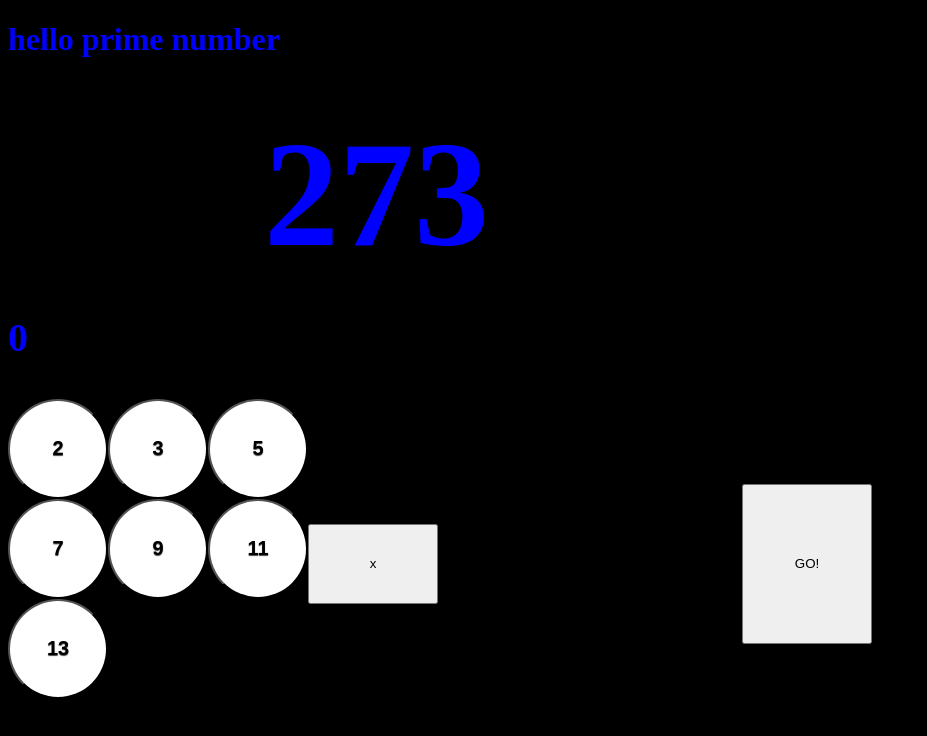
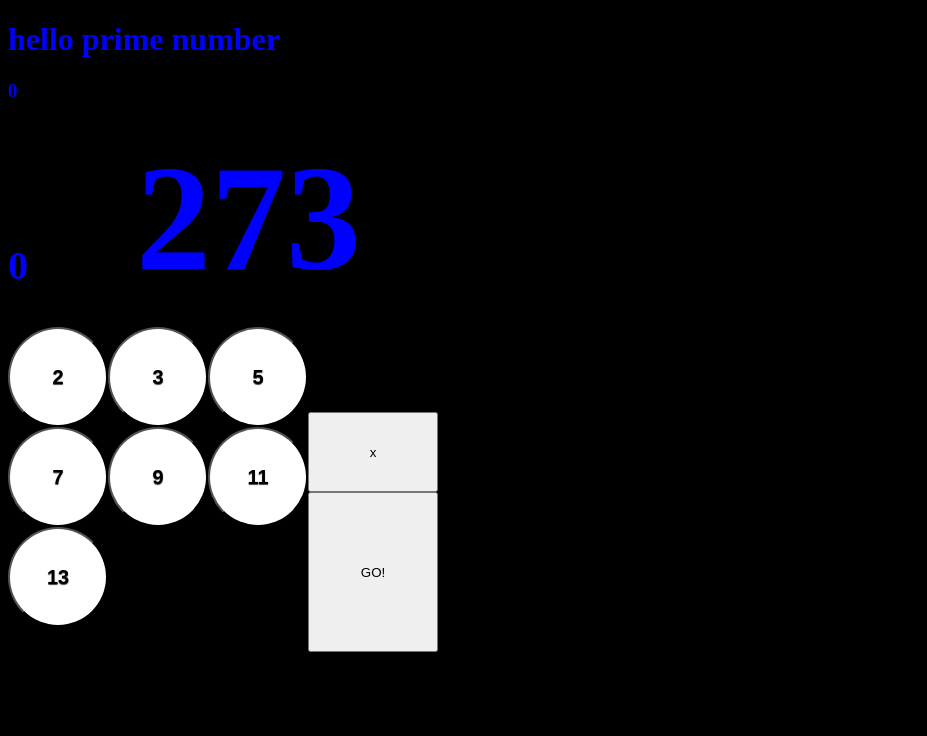
Before and after one commit to tomato645/wallPrimeEndless, a plain HTML site: page index.html in a window 1280 px wide. Shown: the whole page, without its empty margins (0-927 px from the left). Drawn offline with Linux system fonts and the light colour scheme.

Commit message:
fix css and add counter

```diff
--- a/index.html
+++ b/index.html
@@ -18,22 +18,27 @@
         color: blue;
     }
     #wall{
+        display:block;
+        height: 70px;
         font-size: 150px;
-        margin-top: 50px;
-        margin-left: 20vw;
-        margin-bottom: 20px;
+        margin-top: 30px;
+        margin-left: 10vw;
+        margin-bottom: 40px;
     }
     #delete{
+        display:block;
         margin-left: 300px;
         width: 130px;
         height: 80px;
     }
     #go{
+        display:block;
         margin-left: 300px;
         width: 130px;
         height: 160px;
     }
     #primesQueue{
+        display:block;
         font-size: 40px;
         padding: auto;
     }
@@ -41,6 +46,8 @@
 
 <body>
     <h1>hello prime number</h1>
+
+    <h3 id="counter">0</h3>
 
     <h1 id="wall">0</h1>
 
```
